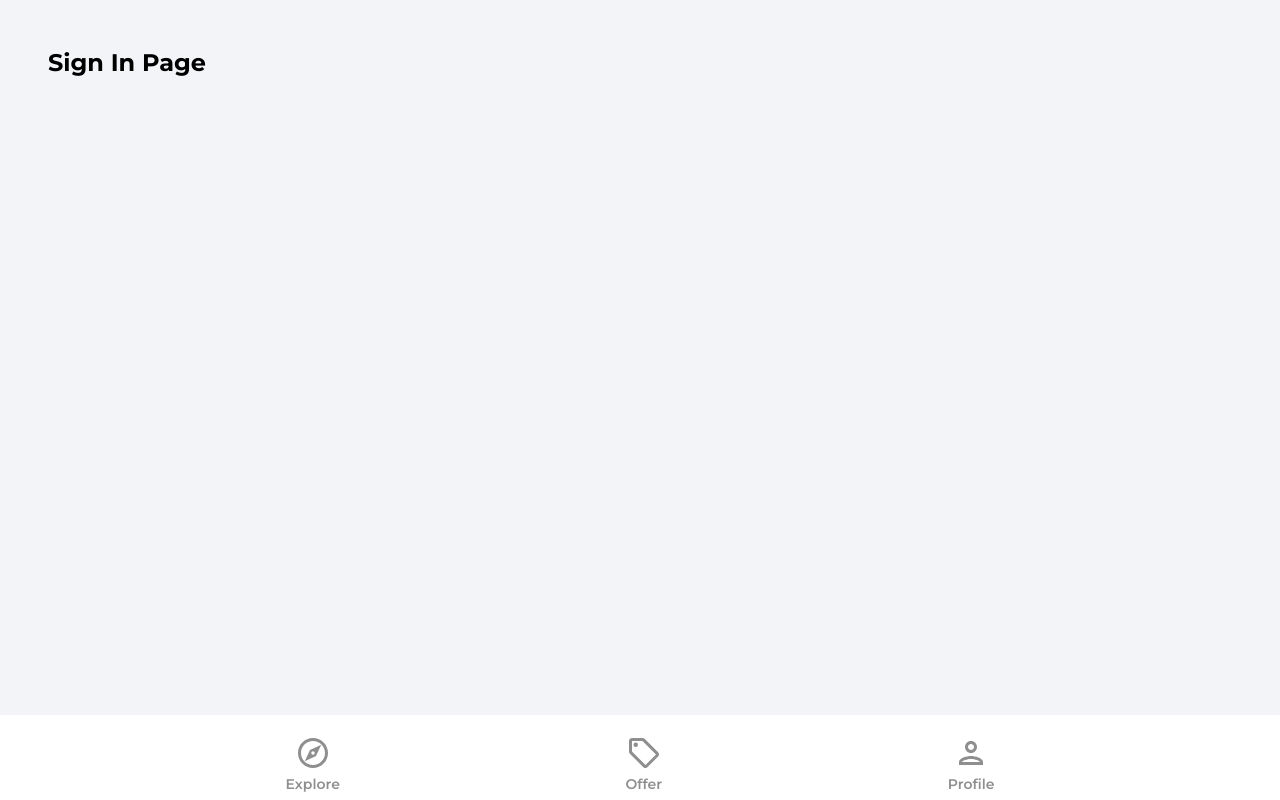
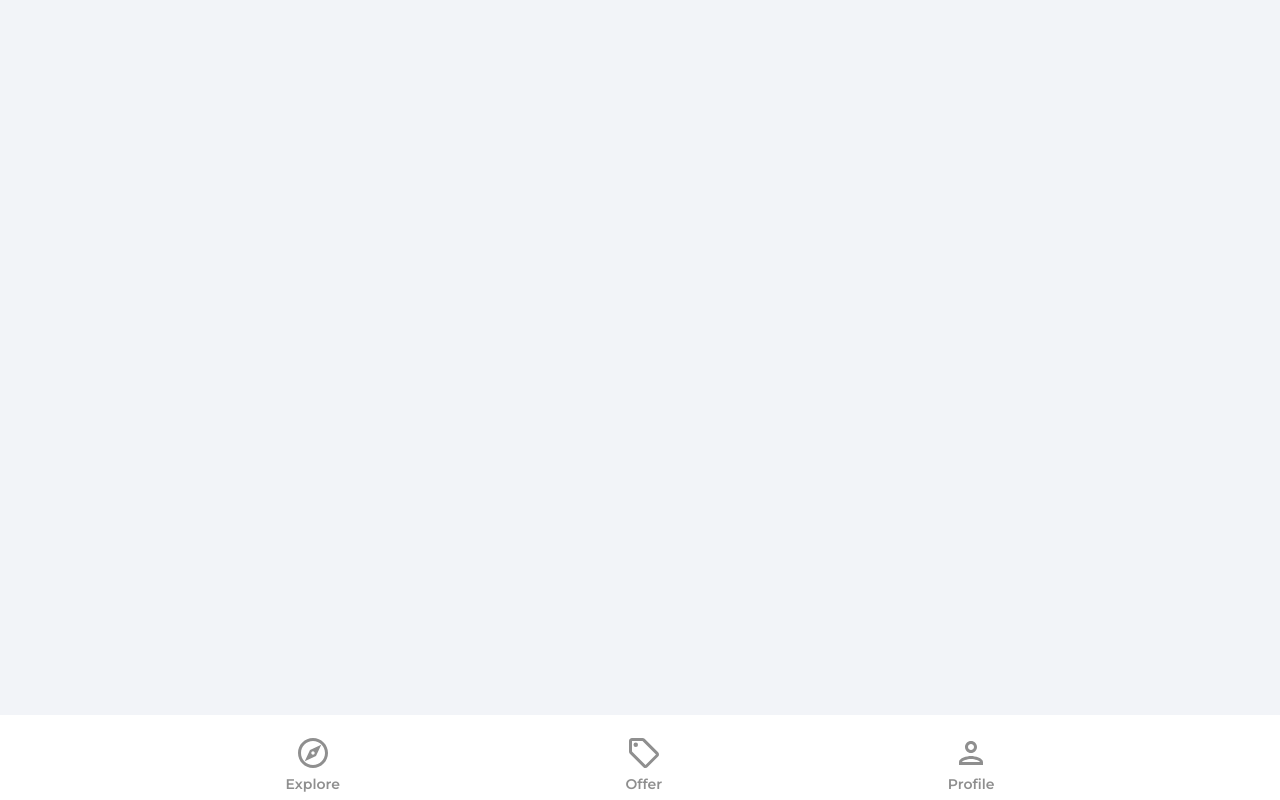
Before and after one commit to it27427/house-marketplace-app, a React (Vite) app: page /sign-in in a window 1280 px wide. Built offline with nearby package versions, Linux system fonts and the light colour scheme.

Commit message:
pageHeader

```diff
--- a/src/pages/SignIn.jsx
+++ b/src/pages/SignIn.jsx
@@ -16,7 +16,7 @@ const SignIn = () => {
   return (
     <>
       <div className='pageContainer'>
-        <h2>Sign In Page</h2>
+        <header className='pageHeader'></header>
       </div>
     </>
   );
```
